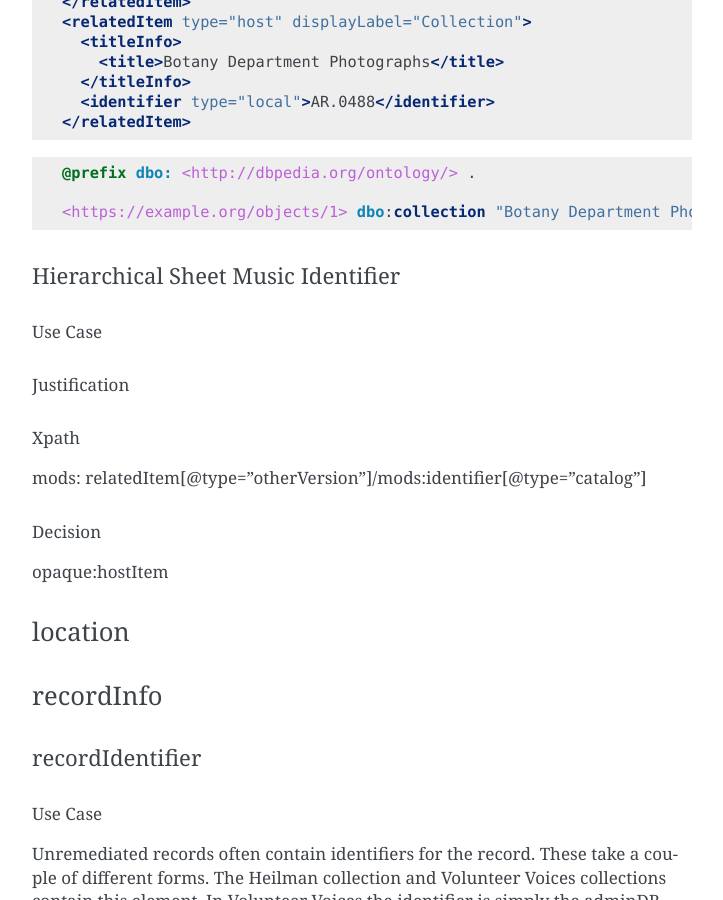
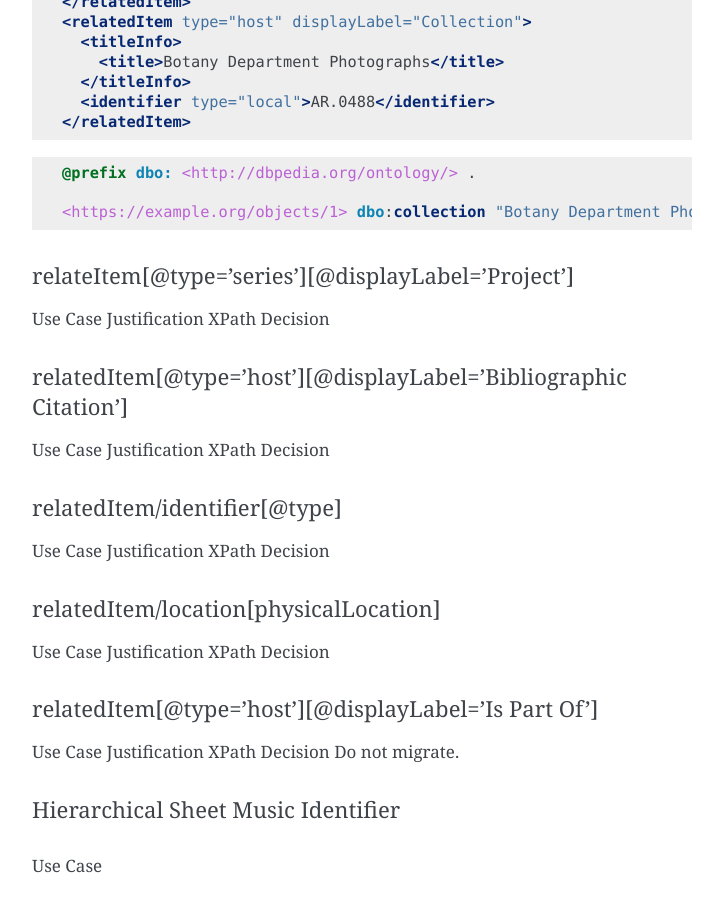
Before and after one commit to UTKcataloging/mods_to_rdf, a Sphinx documentation site: the page built from docs/source/contents/4_draft_mapping.rst, in a window 1280 px wide and 900 px high, scrolled down 46937 px. Shown: the whole window, without its empty margins (388-1111 px from the left). Built offline with Sphinx 7.4.7, drawn with Linux system fonts in a browser that asks for light colours; formulas are drawn with MathJax 3; some of the changed text lies outside the part shown.

Commit message:
Add relatedItem sections - no well-formed.

```diff
--- a/docs/source/contents/4_draft_mapping.rst
+++ b/docs/source/contents/4_draft_mapping.rst
@@ -2209,6 +2209,42 @@ The `dbo:collection` property was selected.
 
     <https://example.org/objects/1> dbo:collection "Botany Department Photographs, AR.0488" .
 
+relateItem[@type='series'][@displayLabel='Project']
+---------------------------------------------------
+Use Case
+Justification
+XPath
+Decision
+
+relatedItem[@type='host'][@displayLabel='Bibliographic Citation']
+-----------------------------------------------------------------
+Use Case
+Justification
+XPath
+Decision
+
+relatedItem/identifier[@type]
+-----------------------------
+Use Case
+Justification
+XPath
+Decision
+
+relatedItem/location[physicalLocation]
+--------------------------------------
+Use Case
+Justification
+XPath
+Decision
+
+relatedItem[@type='host'][@displayLabel='Is Part Of']
+-----------------------------------------------------
+Use Case
+Justification
+XPath
+Decision
+Do not migrate.
+
 Hierarchical Sheet Music Identifier
 -----------------------------------
 
```
